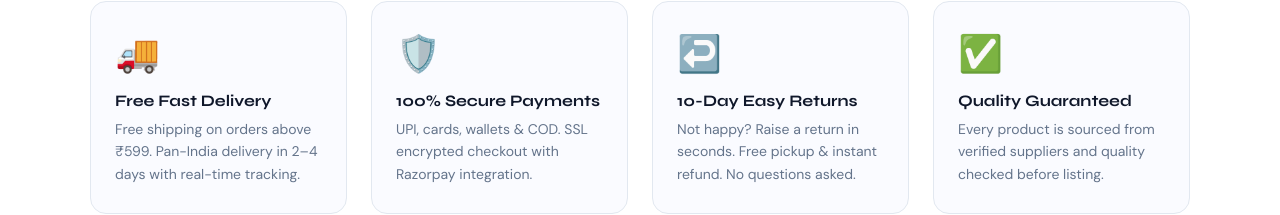
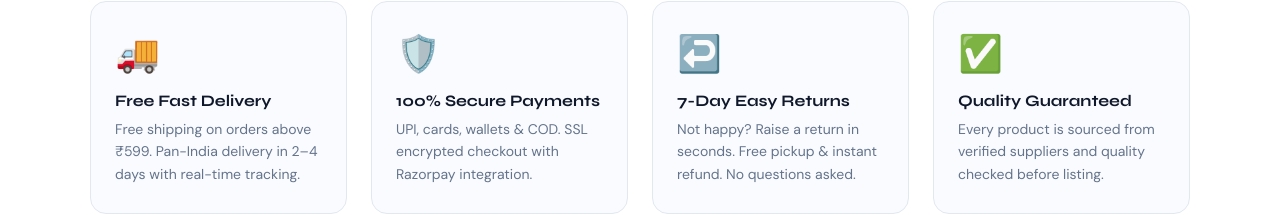
Before and after one commit to Git-Abh/cartaro-store, a React (Create React App) app: page / in a window 1280 px wide. Shown: the part 1614-1829 px from the top of the page. Built offline with nearby package versions, Linux system fonts and the light colour scheme.

Commit message:
fix: update return policy to 7 days

```diff
--- a/src/App.js
+++ b/src/App.js
@@ -711,7 +711,7 @@ const HomePage = ({
               ["50,000+", "Happy Customers"],
               ["4.8★", "Average Rating"],
               ["2-4 Days", "Pan-India Delivery"],
-              ["10 Days", "Easy Returns"],
+              ["7 Days", "Easy Returns"],
             ].map(([val, lab]) => (
               <div key={lab} style={{ textAlign: "center" }}>
                 <div
@@ -790,7 +790,7 @@ const HomePage = ({
               },
               {
                 icon: "↩️",
-                title: "10-Day Easy Returns",
+                title: "7-Day Easy Returns",
                 desc: "Not happy? Raise a return in seconds. Free pickup & instant refund. No questions asked.",
               },
               {
```
